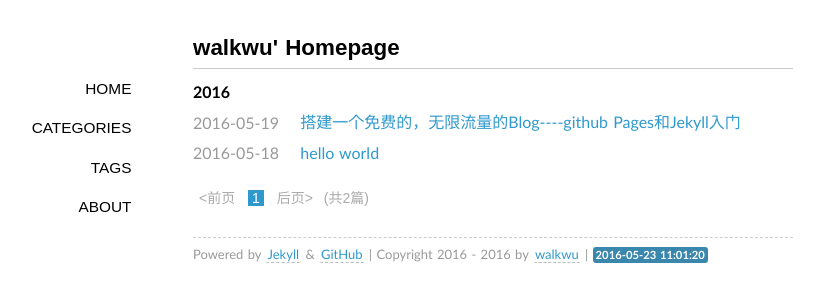
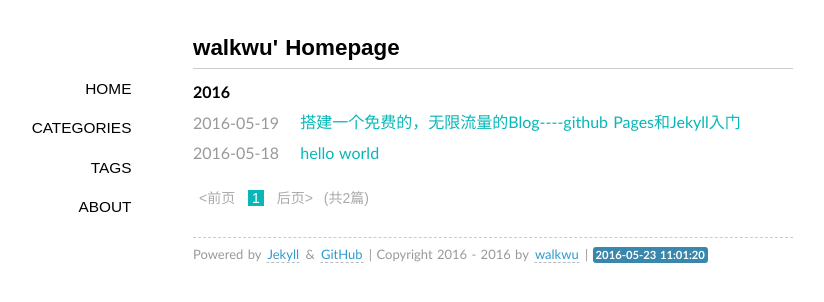
Before and after one commit to walkwu/myblog, a Jekyll site: the page built from index.html, in a window 1280 px wide. Shown: the top 302 px of the page, without its empty margins (147-971 px from the left). Built offline with Jekyll 4.4.1, drawn with Linux system fonts in a browser that asks for light colours; some web fonts are replaced; the list of posts is cut into pages by our own code; comment, search, counter and statistics services are not loaded.

Commit message:
upload color

```diff
--- a/media/css/style.css
+++ b/media/css/style.css
@@ -17,7 +17,7 @@ body{font-size:14px;word-spacing:1px;
 margin-right:auto;
 	font-family:"Galdeano","Hiragino Sans GB","Microsoft YaHei",Trebuchet,"Trebuchet MS",Tahoma,"Lucida Grande","Lucida Sans Unicode",Verdana,sans-serif;color:#000000;background-color:#ffffff;}
 *{padding:0;margin: 0;border:none;outline:none;}
-a{color:#2F99CD;text-decoration:none;}
+a{color:#08B7B7;text-decoration:none;}
 a:hover{color:#333333;text-decoration:underline;}
 hr{margin:.7em 0;border-top:1px dashed #d0d0d0;border-bottom:1px dashed #f9f9f9;}
 p{padding:.5em 0;}
@@ -131,7 +131,7 @@ text-decoration: none;
 
 .paginator .current-page {
 color: white;
-background: #2F99CD;
+background: #08B7B7;
 }
 
 .paginator a:hover{
```
